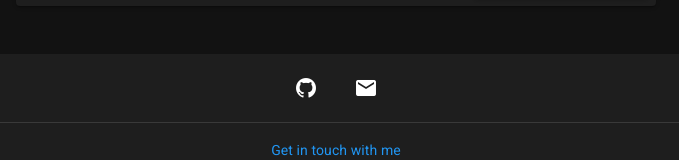
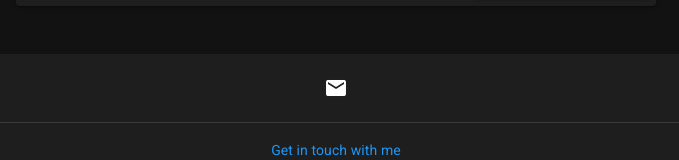
Before and after one commit to EuanRiggans/ukpetition.info, a Vue app: page /#/ in a window 1280 px wide. Shown: the part 308-468 px from the top of the page, without its empty margins (304-983 px from the left). Built offline with nearby package versions, Linux system fonts and the light colour scheme.

Commit message:
Removed source code footer temporarily

```diff
--- a/src/components/Footer.vue
+++ b/src/components/Footer.vue
@@ -10,13 +10,6 @@
                 class="text-center"
         >
             <v-card-text>
-                <v-btn
-                        class="mx-3 white--text"
-                        icon
-                        href="https://github.com/EuanRiggans/ukpetition.info"
-                >
-                    <v-icon size="24px">mdi-github</v-icon>
-                </v-btn>
                 <v-btn
                         class="mx-3 white--text"
                         icon
```
